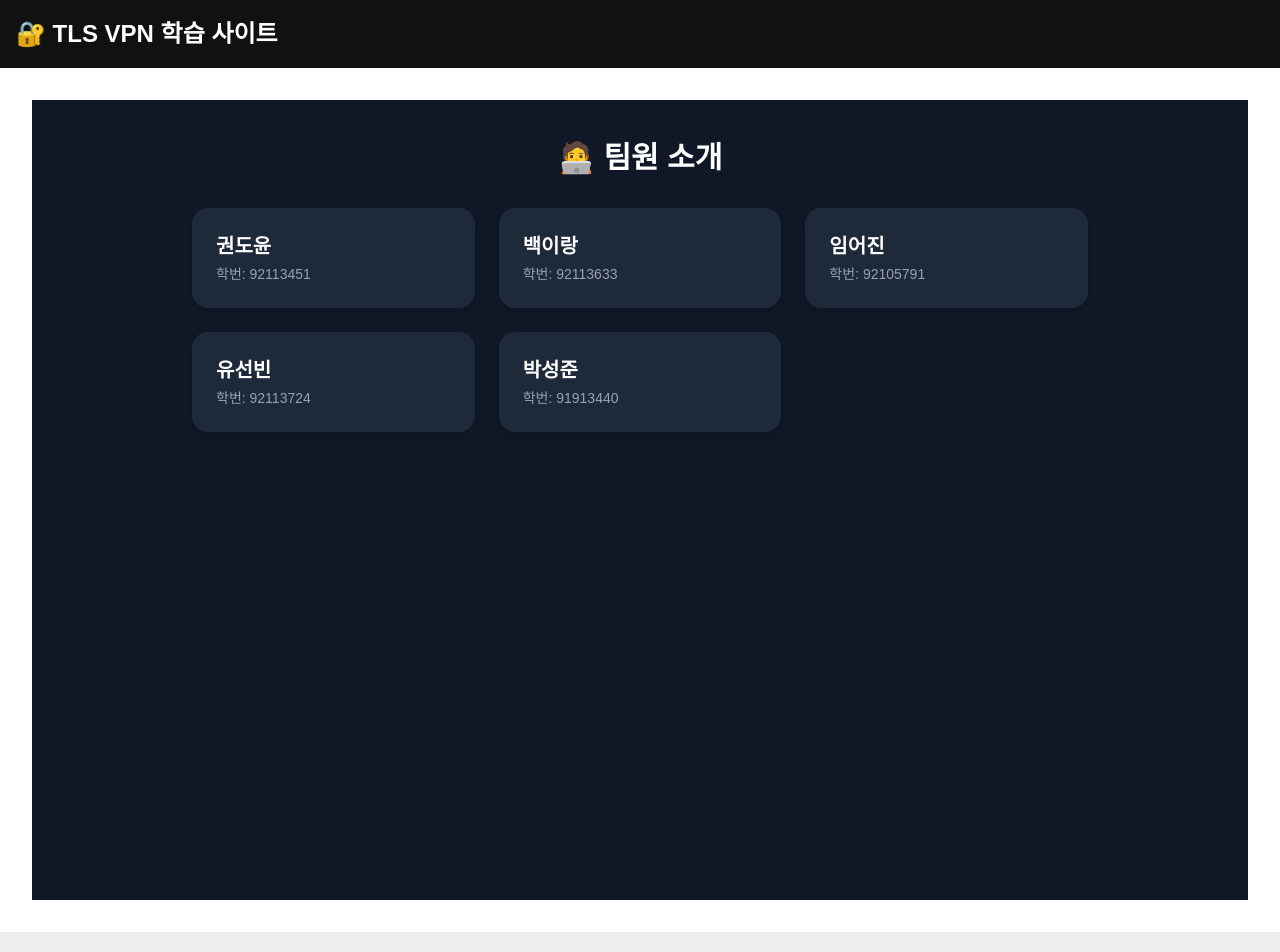
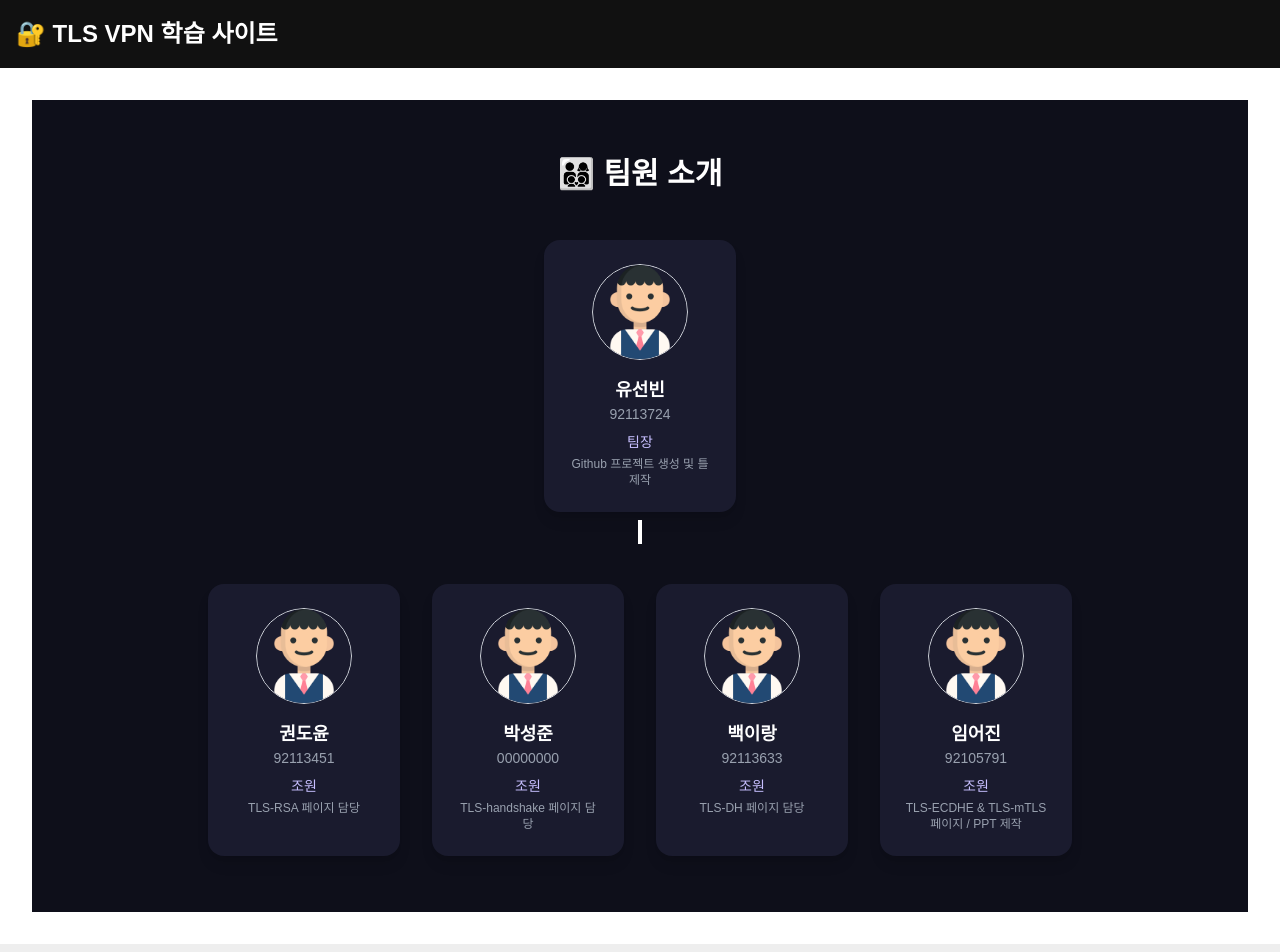
Before and after one commit to Rickyphantom/tls-vpn-demo, a Next.js app: page /team in a window 1280 px wide. Shown: the top 952 px of the page. Built offline with nearby package versions, Linux system fonts and the light colour scheme.

Commit message:
팀원소개 구조밑 역할생성성

```diff
--- a/src/app/team/page.tsx
+++ b/src/app/team/page.tsx
@@ -1,27 +1,82 @@
-// src/app/team/page.tsx
+'use client'
+
+import Image from 'next/image';
+
 export default function TeamPage() {
-  const teamMembers = [
-    { name: '권도윤', id: '92113451' },
-    { name: '백이랑', id: '92113633' },
-    { name: '임어진', id: '92105791' },
-    { name: '유선빈', id: '92113724' },
-    { name: '박성준', id: '91913440' },
+  const leader = {
+    name: '유선빈',
+    id: '92113724',
+    role: '팀장',
+    task: 'Github 프로젝트 생성 및 틀 제작',
+    img: 'man.png',
+  };
+
+  const members = [
+    {
+      name: '권도윤',
+      id: '92113451',
+      role: '조원',
+      task: 'TLS-RSA 페이지 담당',
+      img: 'man.png',
+    },
+    {
+      name: '박성준',
+      id: '00000000',
+      role: '조원',
+      task: 'TLS-handshake 페이지 담당',
+      img: 'man.png',
+    },
+    {
+      name: '백이랑',
+      id: '92113633',
+      role: '조원',
+      task: 'TLS-DH 페이지 담당',
+      img: 'man.png',
+    },
+    {
+      name: '임어진',
+      id: '92105791',
+      role: '조원',
+      task: 'TLS-ECDHE & TLS-mTLS 페이지 / PPT 제작',
+      img: 'man.png',
+    },
   ];
 
   return (
-    <div className="min-h-screen bg-gray-900 text-white px-6 py-10">
-      <h1 className="text-3xl font-bold mb-8 text-center">🧑‍💻 팀원 소개</h1>
-      <div className="grid grid-cols-1 sm:grid-cols-2 md:grid-cols-3 gap-6 max-w-4xl mx-auto">
-        {teamMembers.map((member, index) => (
-          <div
-            key={index}
-            className="bg-gray-800 rounded-2xl p-6 shadow-md hover:shadow-xl transition"
-          >
-            <h2 className="text-xl font-semibold">{member.name}</h2>
-            <p className="text-sm text-gray-400 mt-1">학번: {member.id}</p>
-          </div>
+    <div className="min-h-screen bg-[#0e0f1a] text-white px-6 py-14 flex flex-col items-center">
+      <h1 className="text-3xl font-bold text-center mb-12">👨‍👩‍👦‍👦 팀원 소개</h1>
+
+      {/* 팀장 */}
+      <div className="flex flex-col items-center mb-10">
+        <ProfileCard member={leader} />
+        <div className="w-1 h-6 bg-white mt-2" /> {/* 선 */}
+      </div>
+
+      {/* 팀원 */}
+      <div className="grid grid-cols-1 sm:grid-cols-2 md:grid-cols-4 gap-8">
+        {members.map((member, index) => (
+          <ProfileCard key={index} member={member} />
         ))}
       </div>
     </div>
   );
 }
+
+function ProfileCard({ member }: { member: any }) {
+  return (
+    <div className="bg-[#1a1b2e] rounded-2xl p-6 shadow-lg flex flex-col items-center text-center hover:scale-105 transition w-48">
+      <div className="relative w-24 h-24 mb-4 rounded-full overflow-hidden">
+        <Image
+          src={`/team/${member.img || 'man.png'}`}
+          alt={`${member.name}의 프로필`}
+          fill
+          className="object-cover rounded-full border border-gray-300"
+        />
+      </div>
+      <h2 className="text-lg font-semibold">{member.name}</h2>
+      <p className="text-sm text-gray-400">{member.id}</p>
+      <p className="text-sm text-[#c7bfff] font-medium mt-2">{member.role}</p>
+      <p className="text-xs text-gray-400 mt-1">{member.task}</p>
+    </div>
+  );
+}
```
Also changed, not shown: public/team/man.png (added).
